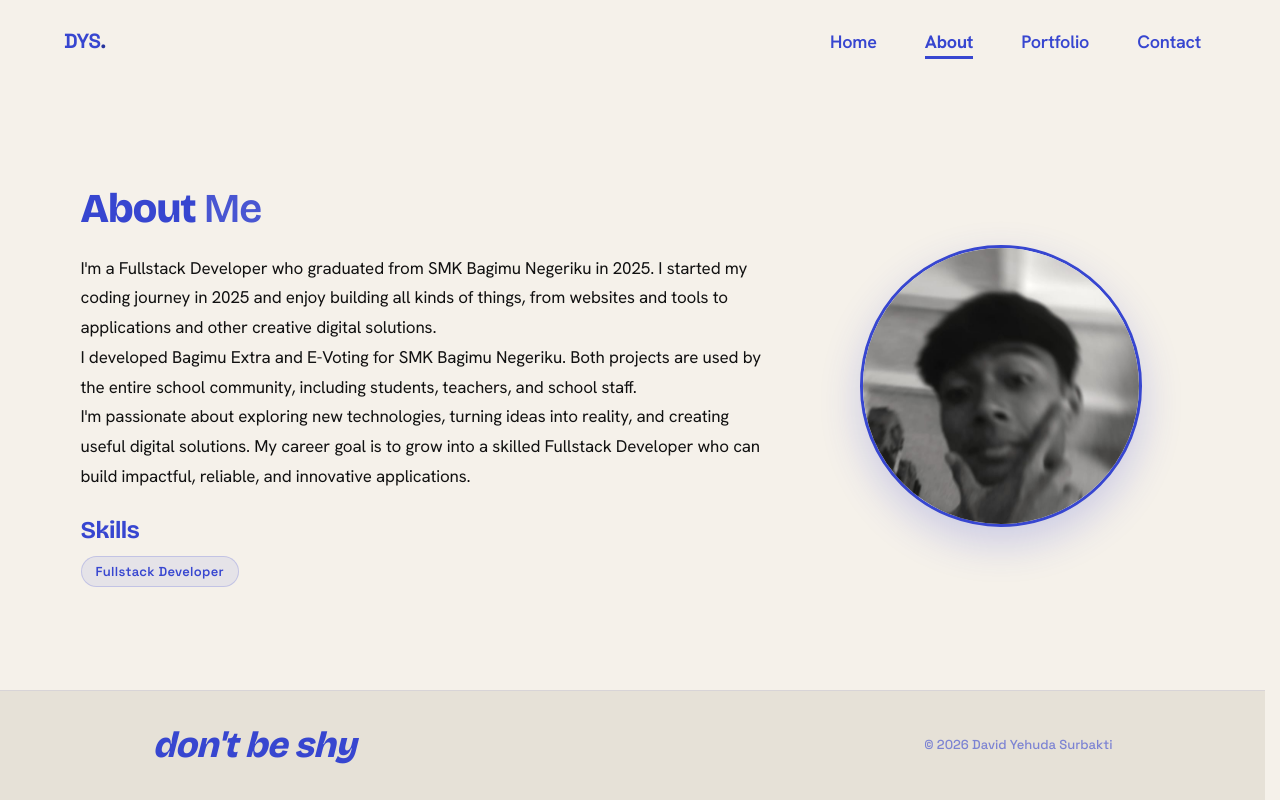
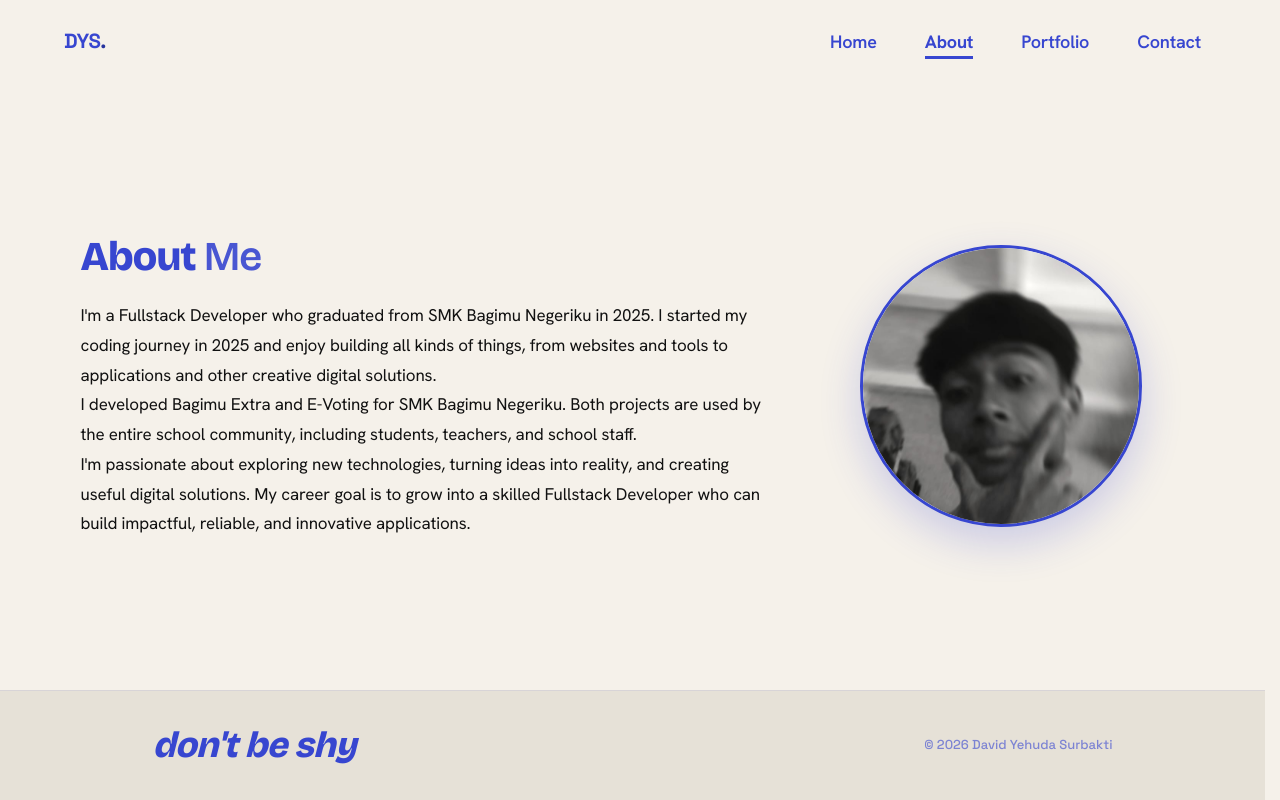
Before and after one commit to yehudaaadev/davidportfolio, a SvelteKit app: page /about in a window 1280 px wide. Built offline with nearby package versions, Linux system fonts and the light colour scheme.

Commit message:
style: remove skills section from about

```diff
--- a/src/routes/about/+page.svelte
+++ b/src/routes/about/+page.svelte
@@ -19,10 +19,6 @@
 			<p class="teks-perkenalan">I'm a Fullstack Developer who graduated from SMK Bagimu Negeriku in 2025. I started my coding journey in 2025 and enjoy building all kinds of things, from websites and tools to applications and other creative digital solutions.</p>
 			<p class="teks-perkenalan">I developed Bagimu Extra and E-Voting for SMK Bagimu Negeriku. Both projects are used by the entire school community, including students, teachers, and school staff.</p>
 			<p class="teks-perkenalan">I'm passionate about exploring new technologies, turning ideas into reality, and creating useful digital solutions. My career goal is to grow into a skilled Fullstack Developer who can build impactful, reliable, and innovative applications.</p>
-			<h2 class="skills-title">Skills</h2>
-			<div class="skill-tags">
-				<span class="tag">Fullstack Developer</span>
-			</div>
 		</div>
 
 		<div class="about-image-col">
@@ -39,38 +35,6 @@
 </section>
 
 <style>
-	.skills-title {
-		margin-top: 24px;
-		font-size: clamp(20px, 2vw, 24px);
-		color: var(--color-primary);
-		font-family: var(--font-heading);
-	}
-
-	.skill-tags {
-		margin-top: 12px;
-		display: flex;
-		flex-wrap: wrap;
-		gap: 8px;
-	}
-
-	.tag {
-		padding: 6px 14px;
-		background-color: rgba(55, 70, 208, 0.08);
-		color: var(--color-primary);
-		border-radius: 20px;
-		border: 1px solid var(--color-border);
-		font-family: var(--font-tech);
-		font-size: 13px;
-		font-weight: 600;
-		letter-spacing: 0.3px;
-		transition: transform var(--transition-fast), border-color var(--transition-fast);
-	}
-
-	.tag:hover {
-		transform: translateY(-2px);
-		border-color: var(--color-primary);
-	}
-
 	.teks-perkenalan {
 		color: #111;
 		font-size: clamp(17px, 1.2vw, 18px);
```
